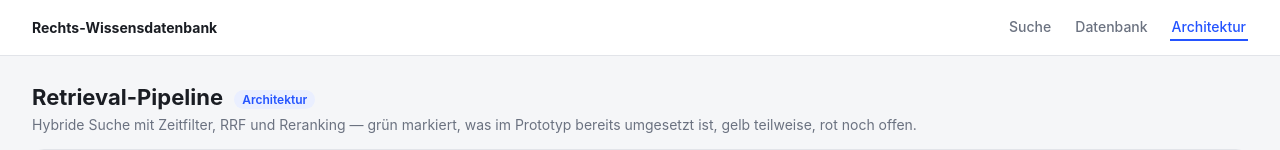
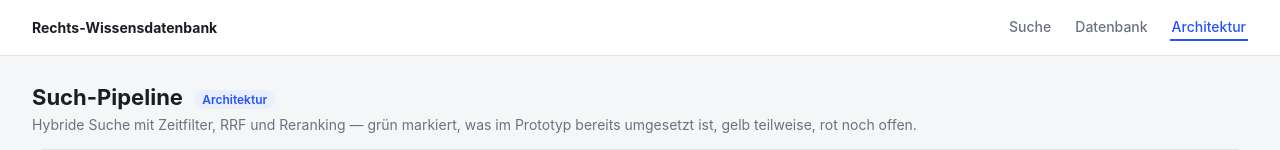
Before and after one commit to memmy28/law-search-test, a Flask app: page /architektur in a window 1280 px wide. Shown: the top 150 px of the page. Run offline with Flask 3, Linux system fonts and the light colour scheme; some libraries are stand-ins or nearby versions.

Commit message:
Rename "retrieval" to "such"/"search"

```diff
--- a/app.py
+++ b/app.py
@@ -11,7 +11,7 @@ from search import DB_URL, EMBED_MODEL, RERANK_MODEL, fetch_rows, rrf_fuse, text
 
 app = Flask(__name__)
 
-PUML_PATH = os.path.join(os.path.dirname(__file__), "diagrams", "retrieval-pipeline.puml")
+PUML_PATH = os.path.join(os.path.dirname(__file__), "diagrams", "search-pipeline.puml")
 _diagram_cache = {"mtime": None, "svg": None, "error": None}
 
 print(f"Lade Modelle ({EMBED_MODEL}, {RERANK_MODEL}) ...")
@@ -36,7 +36,7 @@ def index():
 
 
 def render_diagram_svg():
-    """Rendert diagrams/retrieval-pipeline.puml live über den lokalen PlantUML-Docker-Container.
+    """Rendert diagrams/search-pipeline.puml live über den lokalen PlantUML-Docker-Container.
     Ergebnis wird anhand der Datei-mtime gecacht, damit Änderungen an der .puml-Datei ohne
     manuellen Zwischenschritt beim nächsten Seitenaufruf sichtbar werden."""
     mtime = os.path.getmtime(PUML_PATH)
--- a/docs/index.html
+++ b/docs/index.html
@@ -147,10 +147,10 @@
         umgesetzt ist, gelb teilweise, rot noch offen.
       </p>
       <div class="diagram-wrap">
-        <img src="retrieval-pipeline.svg" alt="Such-Pipeline Diagramm" />
+        <img src="search-pipeline.svg" alt="Such-Pipeline Diagramm" />
       </div>
       <p style="margin-top:12px; font-size:13px;">
-        Quelle: <code>diagrams/retrieval-pipeline.puml</code> — in der laufenden App wird sie live
+        Quelle: <code>diagrams/search-pipeline.puml</code> — in der laufenden App wird sie live
         gerendert, hier ist sie als statisches SVG eingebettet.
       </p>
     </section>
--- a/templates/architecture.html
+++ b/templates/architecture.html
@@ -9,7 +9,7 @@
 <body>
   {% include "_navbar.html" %}
   <header>
-    <h1>Retrieval-Pipeline <span class="tag">Architektur</span></h1>
+    <h1>Such-Pipeline <span class="tag">Architektur</span></h1>
     <p class="subtitle">
       Hybride Suche mit Zeitfilter, RRF und Reranking — grün markiert, was im Prototyp
       bereits umgesetzt ist, gelb teilweise, rot noch offen.
@@ -18,7 +18,7 @@
 
   <main class="architecture-main">
     <section class="panel diagram-panel">
-      <img src="/architektur/diagram.svg" alt="Retrieval-Pipeline Diagramm" class="diagram" />
+      <img src="/architektur/diagram.svg" alt="Such-Pipeline Diagramm" class="diagram" />
     </section>
   </main>
 </body>
```
Also changed, not shown: README.md, docs/retrieval-pipeline.svg (deleted), docs/search-pipeline.svg (added), 2 other files.
